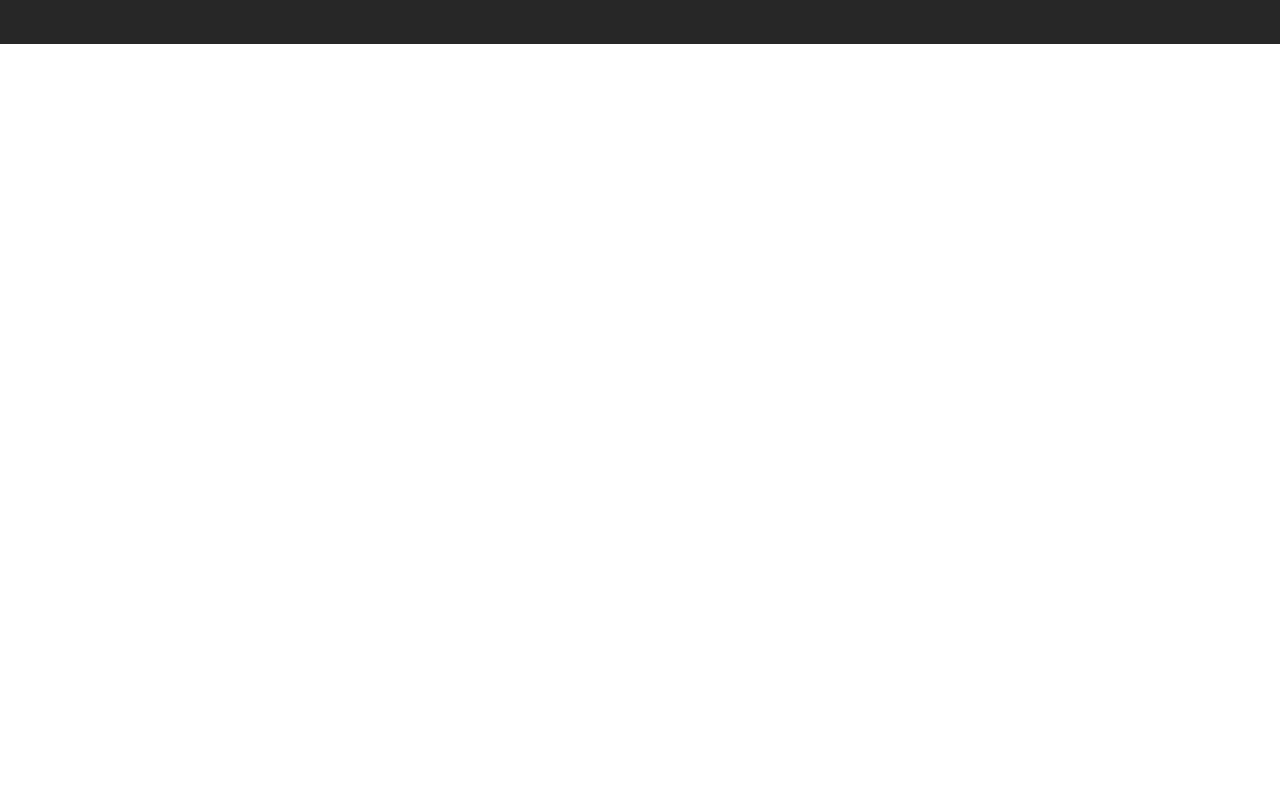
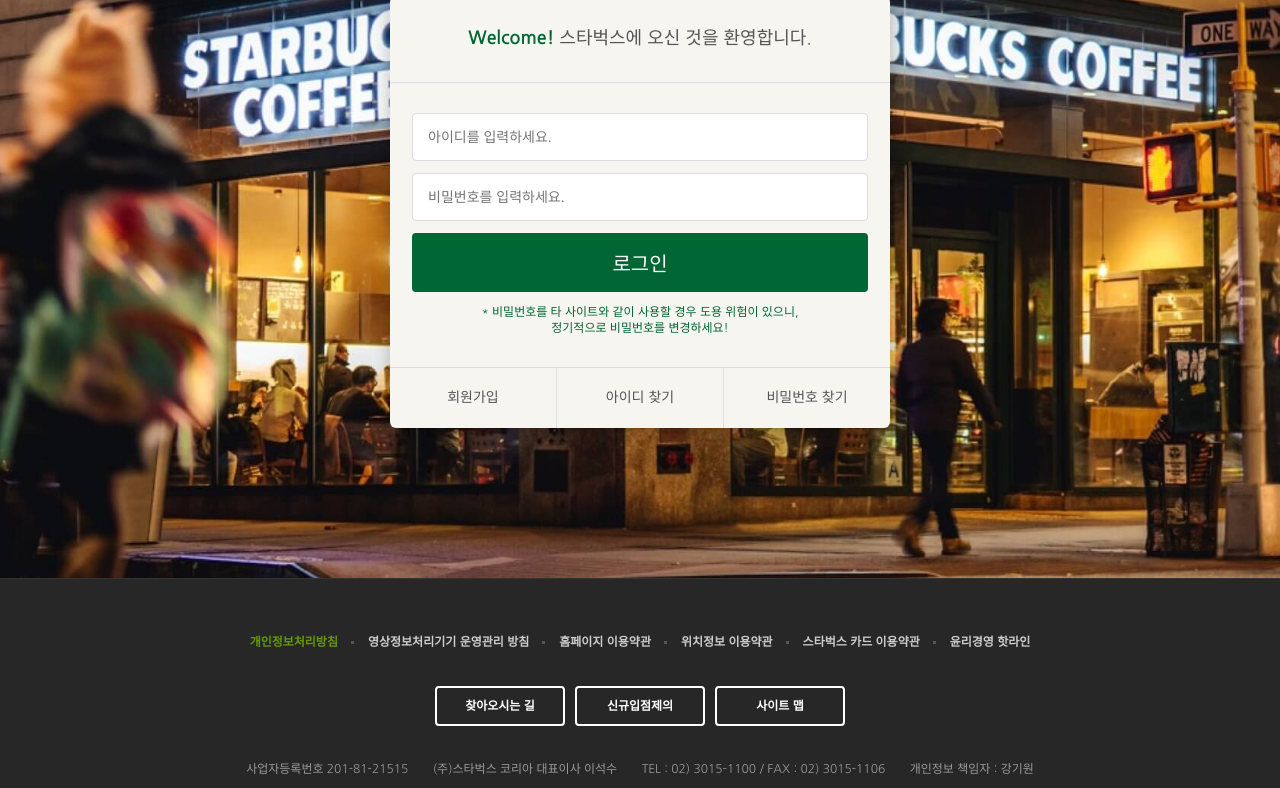
Before and after one commit to JayAn168/starbucks, a plain HTML site: page signin/index.html in a window 1280 px wide. Shown: the part 312-1100 px from the top of the page. Before the commit the page ends 800 px from the top, so only its background shows below. Drawn offline with nearby package versions, Linux system fonts and the light colour scheme.

Commit message:
로그인 페이지 완성

```diff
--- /dev/null
+++ b/css/signin.css
@@ -0,0 +1,87 @@
+.signin {
+  margin-top: 120px;
+
+  padding: 100px 0 150px;
+  background-image: url(../images/signin_bg.jpg);
+  background-repeat: no-repeat;
+  background-position: center;
+  background-attachment: fixed;
+  background-size: cover;
+}
+
+.signin h1 {
+  color: #fff;
+  font-size: 30px;
+  font-weight: 700;
+  text-align: center;
+  margin-bottom: 24px;
+}
+
+.signin__card {
+  width: 500px;
+  margin: 0 auto;
+  border-radius: 6px;
+  background-color: #f6f5f0;
+  box-shadow: 2px 2px 20px rgba(0, 0, 0, 0.3);
+  color: #555;
+}
+
+.signin__card h2 {
+  padding: 30px;
+  font-size: 18px;
+  text-align: center;
+  border-bottom: 1px solid #ddd;
+}
+.signin__card h2 strong {
+  color: #006633;
+  font-weight: 700;
+}
+
+.signin__card form {
+  padding: 30px 22px;
+}
+.signin__card form input {
+  width: 100%;
+  margin-bottom: 12px;
+  padding: 15px;
+  border: 1px solid #ddd;
+  border-radius: 4px;
+  outline: none;
+  box-sizing: border-box;
+  font-size: 14px;
+}
+
+.signin__card form [type="submit"] {
+  background-color: #006633;
+  border: none;
+  color: #fff;
+  font-size: 20px;
+  cursor: pointer;
+}
+.signin__card form p {
+  font-size: 12px;
+  color: #006633;
+  text-align: center;
+}
+
+.signin__card .actions {
+  display: flex;
+  border-top: 1px solid #ddd;
+}
+.signin__card .actions a {
+  flex-grow: 1;
+  flex-basis: 0;
+  text-align: center;
+  padding: 20px;
+  color: #555;
+  font-size: 14px;
+  border-right: 1px solid #ddd;
+}
+
+.signin__card .actions a:last-child {
+  border-right: none;
+}
+
+.signin__card .actions a:hover {
+  text-decoration: underline;
+}
--- a/signin/index.html
+++ b/signin/index.html
@@ -44,6 +44,7 @@
       href="https://fonts.googleapis.com/icon?family=Material+Icons"
     />
     <link rel="stylesheet" href="../css/common.css" />
+    <link rel="stylesheet" href="../css/signin.css" />
 
     <script defer src="../js/common.js"></script>
   </head>
@@ -383,7 +384,27 @@
       </div>
     </header>
 
-    <section class="signin"></section>
+    <!-- SIGNIN -->
+    <section class="signin">
+      <h1>로그인</h1>
+      <div class="signin__card">
+        <h2><strong>Welcome!</strong> 스타벅스에 오신 것을 환영합니다.</h2>
+        <form>
+          <input type="text" placeholder="아이디를 입력하세요." />
+          <input type="password" placeholder="비밀번호를 입력하세요." />
+          <input type="submit" value="로그인" />
+          <p>
+            * 비밀번호를 타 사이트와 같이 사용할 경우 도용 위험이 있으니, <br />
+            정기적으로 비밀번호를 변경하세요!
+          </p>
+        </form>
+        <div class="actions">
+          <a href="javascript:void(0)">회원가입</a>
+          <a href="javascript:void(0)">아이디 찾기</a>
+          <a href="javascript:void(0)">비밀번호 찾기</a>
+        </div>
+      </div>
+    </section>
 
     <!-- FOOTER -->
     <footer>
```
